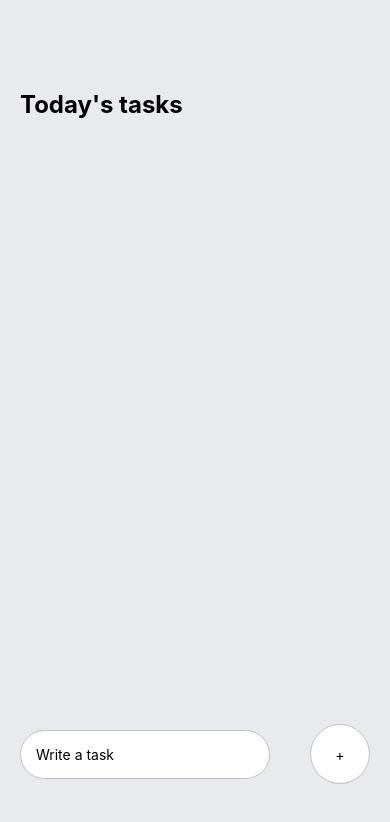
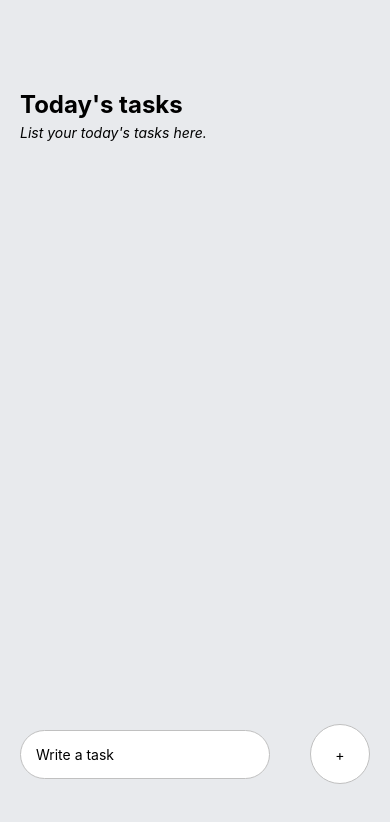
Before and after one commit to vidanovicdj/mobile-to-do, a React Native app: screen / in a window 390 px wide. Shown: the top 822 px of the page. Built offline with nearby package versions, Linux system fonts and the light colour scheme.

Commit message:
Dodat opis u App.js

```diff
--- a/App.js
+++ b/App.js
@@ -24,6 +24,7 @@ export default function App() {
       {/* Today's Tasks */}
       <View style={styles.tasksWrapper}>
         <Text style={styles.sectionTitle}>Today's tasks</Text>
+        <Text style={styles.sectionDesc}>List your today's tasks here.</Text>
 
         <View style={styles.items}>
           {/* This is where the tasks will go */}
@@ -71,6 +72,10 @@ const styles = StyleSheet.create({
     fontSize: 24,
     fontWeight: 'bold'
   },
+  sectionDesc: {
+    paddingTop: 5,
+    fontStyle: "italic"
+  },
   items: {
     marginTop: 30
   },
```
